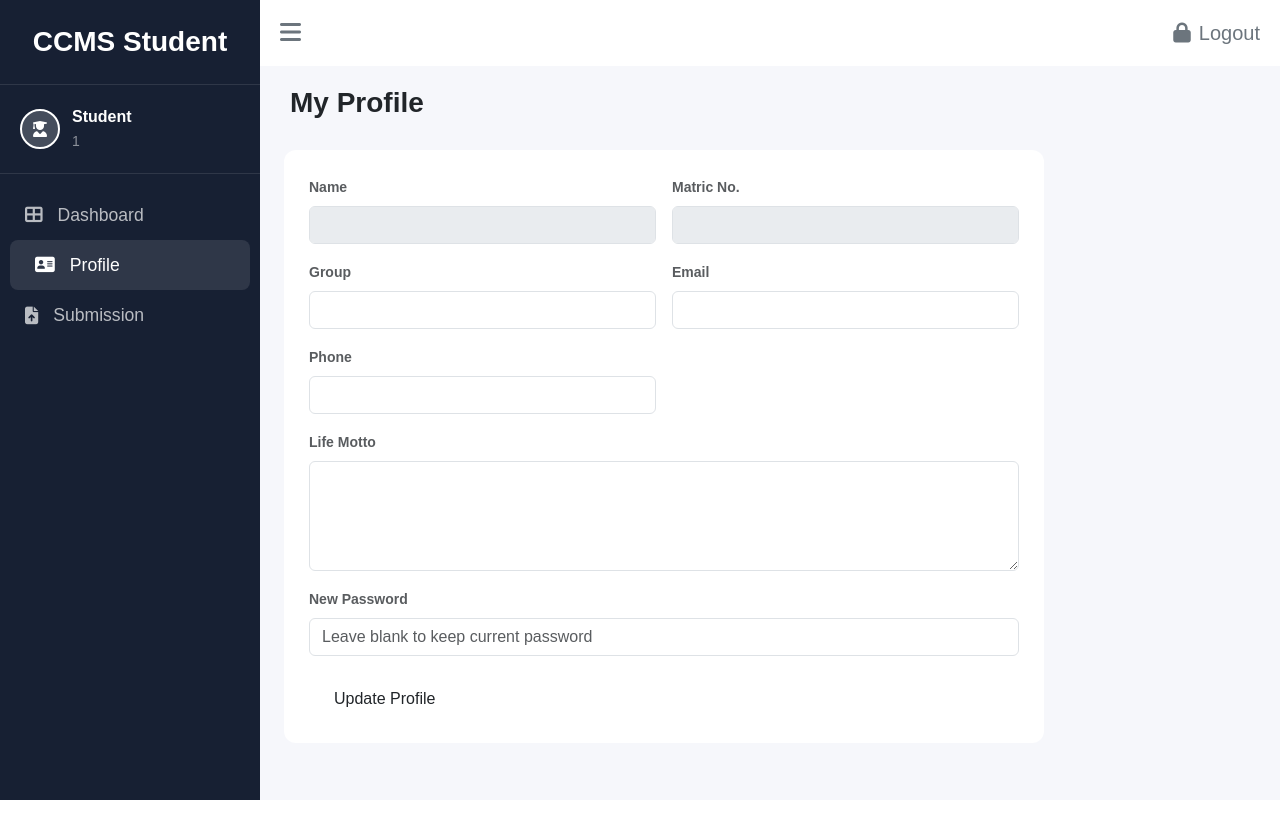
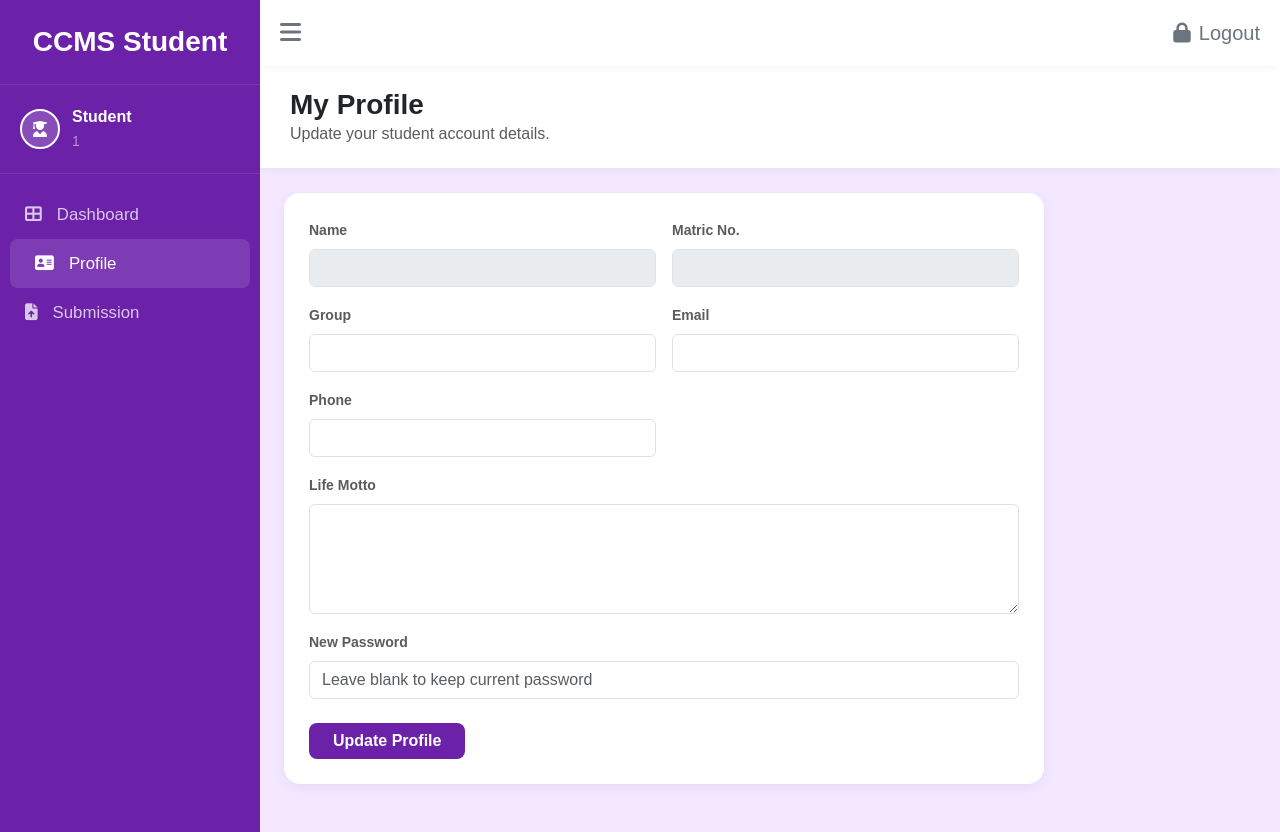
Before and after one commit to Khurraizy77/GR01, a PHP site: page /student_profile.php in a window 1280 px wide. Before the commit the page ends 800 px from the top, so only its background shows below. Run offline with PHP 8.4, Linux system fonts and the light colour scheme; the visitor is signed in with stand-in values (Sample User, id 1); data that the repository does not hold is empty; some libraries are stand-ins or nearby versions.

Commit message:
student_profile.php

```diff
--- a/student_profile.php
+++ b/student_profile.php
@@ -8,46 +8,40 @@ if (!isset($_SESSION['is_student']) || $_SESSION['is_student'] !== true) {
 
 require_once 'database.php';
 
-$matric_no = $_SESSION['student_matric'];
+$matric_no = $_SESSION['student_matric'] ?? '';
 $success_msg = "";
 $error_msg = "";
 
 if (($_SERVER["REQUEST_METHOD"] ?? "GET") === "POST") {
-    $email         = trim($_POST['email'] ?? '');
-    $phone         = trim($_POST['phone'] ?? '');
-    $student_group = trim($_POST['student_group'] ?? ''); // 1. Retrieve the group value from the form
-    $life_motto    = trim($_POST['life_motto'] ?? '');
-    $password      = trim($_POST['password'] ?? '');
+    $email = trim($_POST['email'] ?? '');
+    $phone = trim($_POST['phone'] ?? '');
+    $student_group = trim($_POST['student_group'] ?? '');
+    $life_motto = trim($_POST['life_motto'] ?? '');
+    $password = trim($_POST['password'] ?? '');
 
     try {
         if (!filter_var($email, FILTER_VALIDATE_EMAIL)) {
             throw new Exception("Invalid email address.");
         }
 
+        $stmt = mysqli_prepare($conn, "UPDATE participants SET phone = ?, life_motto = ?, student_group = ? WHERE matric_no = ?");
+        mysqli_stmt_bind_param($stmt, "ssss", $phone, $life_motto, $student_group, $matric_no);
+        mysqli_stmt_execute($stmt);
+        mysqli_stmt_close($stmt);
+
         if ($password !== '') {
-            // Securely hash the password if the user wants to change it
             $hashed_password = password_hash($password, PASSWORD_BCRYPT);
-
-            // 2. Updated to include student_group in the update statement
-            $stmt = mysqli_prepare($conn, "UPDATE participants SET phone = ?, life_motto = ?, student_group = ? WHERE matric_no = ?");
-            mysqli_stmt_bind_param($stmt, "ssss", $phone, $life_motto, $student_group, $matric_no);
-            mysqli_stmt_execute($stmt);
-            mysqli_stmt_close($stmt);
 
             $stmt = mysqli_prepare($conn, "UPDATE student_accounts SET email = ?, password = ? WHERE matric_no = ?");
             mysqli_stmt_bind_param($stmt, "sss", $email, $hashed_password, $matric_no);
         } else {
-            // 2. Updated to include student_group here as well
-            $stmt = mysqli_prepare($conn, "UPDATE participants SET phone = ?, life_motto = ?, student_group = ? WHERE matric_no = ?");
-            mysqli_stmt_bind_param($stmt, "ssss", $phone, $life_motto, $student_group, $matric_no);
-            mysqli_stmt_execute($stmt);
-            mysqli_stmt_close($stmt);
-
             $stmt = mysqli_prepare($conn, "UPDATE student_accounts SET email = ? WHERE matric_no = ?");
             mysqli_stmt_bind_param($stmt, "ss", $email, $matric_no);
         }
+
         mysqli_stmt_execute($stmt);
         mysqli_stmt_close($stmt);
+
         $success_msg = "Profile updated successfully.";
     } catch (Throwable $e) {
         error_log("Student Profile Update Error: " . $e->getMessage());
@@ -70,57 +64,238 @@ mysqli_stmt_close($stmt);
     <meta charset="UTF-8">
     <meta name="viewport" content="width=device-width, initial-scale=1.0">
     <title>Student Profile - CCMS</title>
-    <link rel="stylesheet" href="css/bootstrap.min.css">
-    <link rel="stylesheet" href="https://cdnjs.cloudflare.com/ajax/libs/font-awesome/6.4.0/css/all.min.css">
+
+    <link href="https://cdn.jsdelivr.net/npm/bootstrap@5.3.3/dist/css/bootstrap.min.css" rel="stylesheet">
+    <link href="https://cdnjs.cloudflare.com/ajax/libs/font-awesome/6.5.2/css/all.min.css" rel="stylesheet">
+    <link rel="stylesheet" href="./css/app.css">
+
     <style>
-        body, html { height: 100%; background-color: #f6f7fb; font-family: sans-serif; overflow-x: hidden; }
-        .wrapper { display: flex; width: 100%; align-items: stretch; height: 100vh; }
-        #sidebar { min-width: 260px; max-width: 260px; background-color: #172033; color: #fff; transition: all 0.3s; display: flex; flex-direction: column; justify-content: space-between; }
-        #sidebar.active { margin-left: -260px; }
-        .sidebar-header { padding: 25px; text-align: center; border-bottom: 1px solid rgba(255,255,255,0.1); }
-        .admin-profile { padding: 20px; border-bottom: 1px solid rgba(255,255,255,0.1); display: flex; align-items: center; gap: 12px; }
-        .admin-avatar { width: 40px; height: 40px; border-radius: 50%; border: 2px solid white; display: flex; align-items: center; justify-content: center; background: rgba(255,255,255,0.2); }
-        #sidebar ul a { color: rgba(255,255,255,0.7); text-decoration: none; display: flex; align-items: center; gap: 15px; font-size: 1.1rem; padding: 12px 25px; transition: 0.2s; }
-        #sidebar ul a:hover, #sidebar ul a.active { color: #fff; background: rgba(255, 255, 255, 0.1); border-radius: 8px; margin: 0 10px; }
-        #content { width: 100%; overflow-y: auto; }
-        .navbar-custom { background-color: #fff; padding: 15px 20px; }
-        .header-banner { padding: 20px 30px; margin-bottom: 10px; }
-        .panel-card { background: white; border-radius: 12px; padding: 25px; }
+        body, html {
+            min-height: 100%;
+            background-color: #f3e8ff;
+            font-family: Arial, sans-serif;
+            overflow-x: hidden;
+        }
+
+        .wrapper {
+            display: flex;
+            width: 100%;
+            min-height: 100vh;
+        }
+
+        #sidebar {
+            min-width: 260px;
+            max-width: 260px;
+            background-color: #6b21a8;
+            color: #fff;
+            transition: all 0.3s;
+            display: flex;
+            flex-direction: column;
+            justify-content: space-between;
+        }
+
+        #sidebar.active {
+            margin-left: -260px;
+        }
+
+        .sidebar-header {
+            padding: 25px;
+            text-align: center;
+            border-bottom: 1px solid rgba(255,255,255,0.1);
+        }
+
+        .admin-profile {
+            padding: 20px;
+            border-bottom: 1px solid rgba(255,255,255,0.1);
+            display: flex;
+            align-items: center;
+            gap: 12px;
+        }
+
+        .admin-avatar {
+            width: 40px;
+            height: 40px;
+            border-radius: 50%;
+            border: 2px solid white;
+            display: flex;
+            align-items: center;
+            justify-content: center;
+            background: rgba(255,255,255,0.2);
+        }
+
+        #sidebar ul a {
+            color: rgba(255,255,255,0.75);
+            text-decoration: none;
+            display: flex;
+            align-items: center;
+            gap: 15px;
+            font-size: 1.05rem;
+            padding: 12px 25px;
+            transition: 0.2s;
+        }
+
+        #sidebar ul a:hover,
+        #sidebar ul a.active {
+            color: #fff;
+            background: rgba(255,255,255,0.12);
+            border-radius: 8px;
+            margin: 0 10px;
+        }
+
+        #content {
+            flex: 1;
+            overflow-y: auto;
+        }
+
+        .navbar-custom {
+            background-color: #fff;
+            padding: 15px 20px;
+            box-shadow: 0 2px 8px rgba(0,0,0,0.04);
+        }
+
+        .header-banner {
+            background-color: #fff;
+            padding: 22px 30px;
+            margin-bottom: 25px;
+            box-shadow: 0 2px 8px rgba(0,0,0,0.04);
+        }
+
+        .panel-card {
+            background: #fff;
+            border-radius: 16px;
+            padding: 25px;
+            box-shadow: 0 4px 14px rgba(0,0,0,0.06);
+        }
+
+        .btn-purple {
+            background-color: #6b21a8;
+            color: white;
+            border-radius: 8px;
+            font-weight: 600;
+            border: none;
+        }
+
+        .btn-purple:hover {
+            background-color: #581c87;
+            color: white;
+        }
+
+        .form-control:focus {
+            border-color: #8b5cf6;
+            box-shadow: 0 0 0 0.2rem rgba(139,92,246,0.15);
+        }
+
+        @media (max-width: 768px) {
+            #sidebar {
+                margin-left: -260px;
+                position: fixed;
+                min-height: 100vh;
+                z-index: 999;
+            }
+
+            #sidebar.active {
+                margin-left: 0;
+            }
+        }
     </style>
-    <link rel="stylesheet" href="css/app.css">
 </head>
 <body>
+
 <div class="wrapper">
-    <?php $current_page = 'student_profile.php'; include 'student_sidebar.php'; ?>
+    <?php
+        $current_page = 'student_profile.php';
+        include 'student_sidebar.php';
+    ?>
+
     <div id="content">
         <nav class="navbar navbar-custom d-flex justify-content-between align-items-center">
-            <button type="button" id="sidebarCollapse" class="btn p-0 border-0 fs-4 text-secondary"><i class="fa-solid fa-bars"></i></button>
-            <a href="student_logout.php" class="text-secondary text-decoration-none d-flex align-items-center gap-2 fs-5"><i class="fa-solid fa-lock"></i> Logout</a>
+            <button type="button" id="sidebarCollapse" class="btn p-0 border-0 fs-4 text-secondary">
+                <i class="fa-solid fa-bars"></i>
+            </button>
+
+            <a href="student_logout.php" class="text-secondary text-decoration-none d-flex align-items-center gap-2 fs-5">
+                <i class="fa-solid fa-lock"></i> Logout
+            </a>
         </nav>
-        <div class="header-banner"><h3 class="fw-bold m-0">My Profile</h3></div>
+
+        <div class="header-banner">
+            <h3 class="fw-bold m-0 text-dark">My Profile</h3>
+            <p class="text-muted mb-0">Update your student account details.</p>
+        </div>
+
         <div class="container-fluid px-4 pb-5">
             <div class="panel-card" style="max-width: 760px;">
-                <?php if ($success_msg): ?><div class="alert alert-success small"><?php echo htmlspecialchars($success_msg); ?></div><?php endif; ?>
-                <?php if ($error_msg): ?><div class="alert alert-danger small"><?php echo htmlspecialchars($error_msg); ?></div><?php endif; ?>
+                <?php if ($success_msg): ?>
+                    <div class="alert alert-success small">
+                        <?php echo htmlspecialchars($success_msg); ?>
+                    </div>
+                <?php endif; ?>
+
+                <?php if ($error_msg): ?>
+                    <div class="alert alert-danger small">
+                        <?php echo htmlspecialchars($error_msg); ?>
+                    </div>
+                <?php endif; ?>
+
                 <form action="student_profile.php" method="POST">
                     <div class="row g-3">
-                        <div class="col-md-6"><label class="form-label text-muted small fw-bold">Name</label><input class="form-control" value="<?php echo htmlspecialchars($student['name'] ?? ''); ?>" disabled></div>
-                        <div class="col-md-6"><label class="form-label text-muted small fw-bold">Matric No.</label><input class="form-control" value="<?php echo htmlspecialchars($student['matric_no'] ?? ''); ?>" disabled></div>
+                        <div class="col-md-6">
+                            <label class="form-label text-muted small fw-bold">Name</label>
+                            <input class="form-control" value="<?php echo htmlspecialchars($student['name'] ?? ''); ?>" disabled>
+                        </div>
 
-                        <div class="col-md-6"><label id="student_group" class="form-label text-muted small fw-bold">Group</label><input type="text" name="student_group" id="student_group" class="form-control" value="<?php echo htmlspecialchars($student['student_group'] ?? ''); ?>"></div>
+                        <div class="col-md-6">
+                            <label class="form-label text-muted small fw-bold">Matric No.</label>
+                            <input class="form-control" value="<?php echo htmlspecialchars($student['matric_no'] ?? ''); ?>" disabled>
+                        </div>
 
-                        <div class="col-md-6"><label for="email" class="form-label text-muted small fw-bold">Email</label><input type="email" name="email" id="email" class="form-control" value="<?php echo htmlspecialchars($student['email'] ?? ''); ?>" required></div>
-                        <div class="col-md-6"><label for="phone" class="form-label text-muted small fw-bold">Phone</label><input type="text" name="phone" id="phone" class="form-control" value="<?php echo htmlspecialchars($student['phone'] ?? ''); ?>"></div>
-                        <div class="col-12"><label for="life_motto" class="form-label text-muted small fw-bold">Life Motto</label><textarea name="life_motto" id="life_motto" class="form-control" rows="4"><?php echo htmlspecialchars($student['life_motto'] ?? ''); ?></textarea></div>
-                        <div class="col-12"><label for="password" class="form-label text-muted small fw-bold">New Password</label><input type="password" name="password" id="password" class="form-control" placeholder="Leave blank to keep current password"></div>
+                        <div class="col-md-6">
+                            <label for="student_group" class="form-label text-muted small fw-bold">Group</label>
+                            <input type="text" name="student_group" id="student_group" class="form-control" value="<?php echo htmlspecialchars($student['student_group'] ?? ''); ?>">
+                        </div>
+
+                        <div class="col-md-6">
+                            <label for="email" class="form-label text-muted small fw-bold">Email</label>
+                            <input type="email" name="email" id="email" class="form-control" value="<?php echo htmlspecialchars($student['email'] ?? ''); ?>" required>
+                        </div>
+
+                        <div class="col-md-6">
+                            <label for="phone" class="form-label text-muted small fw-bold">Phone</label>
+                            <input type="text" name="phone" id="phone" class="form-control" value="<?php echo htmlspecialchars($student['phone'] ?? ''); ?>">
+                        </div>
+
+                        <div class="col-12">
+                            <label for="life_motto" class="form-label text-muted small fw-bold">Life Motto</label>
+                            <textarea name="life_motto" id="life_motto" class="form-control" rows="4"><?php echo htmlspecialchars($student['life_motto'] ?? ''); ?></textarea>
+                        </div>
+
+                        <div class="col-12">
+                            <label for="password" class="form-label text-muted small fw-bold">New Password</label>
+                            <input type="password" name="password" id="password" class="form-control" placeholder="Leave blank to keep current password">
+                        </div>
                     </div>
-                    <button type="submit" class="btn btn-purple mt-4 px-4">Update Profile</button>
+
+                    <button type="submit" class="btn btn-purple mt-4 px-4">
+                        Update Profile
+                    </button>
                 </form>
             </div>
         </div>
     </div>
 </div>
-<script>document.getElementById('sidebarCollapse').addEventListener('click', function(){document.getElementById('sidebar').classList.toggle('active');});</script>
-<script src="js/bootstrap.bundle.min.js"></script>
+
+<script>
+    const sidebarBtn = document.getElementById('sidebarCollapse');
+    const sidebar = document.getElementById('sidebar');
+
+    if (sidebarBtn && sidebar) {
+        sidebarBtn.addEventListener('click', function () {
+            sidebar.classList.toggle('active');
+        });
+    }
+</script>
+
+<script src="https://cdn.jsdelivr.net/npm/bootstrap@5.3.3/dist/js/bootstrap.bundle.min.js"></script>
+
 </body>
 </html>
```
